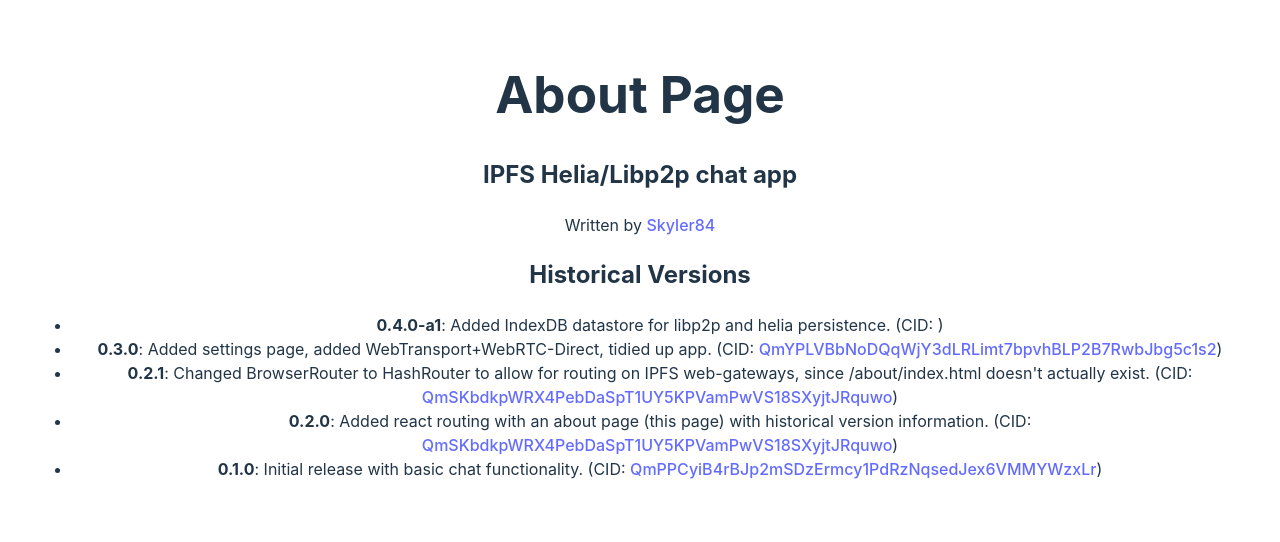
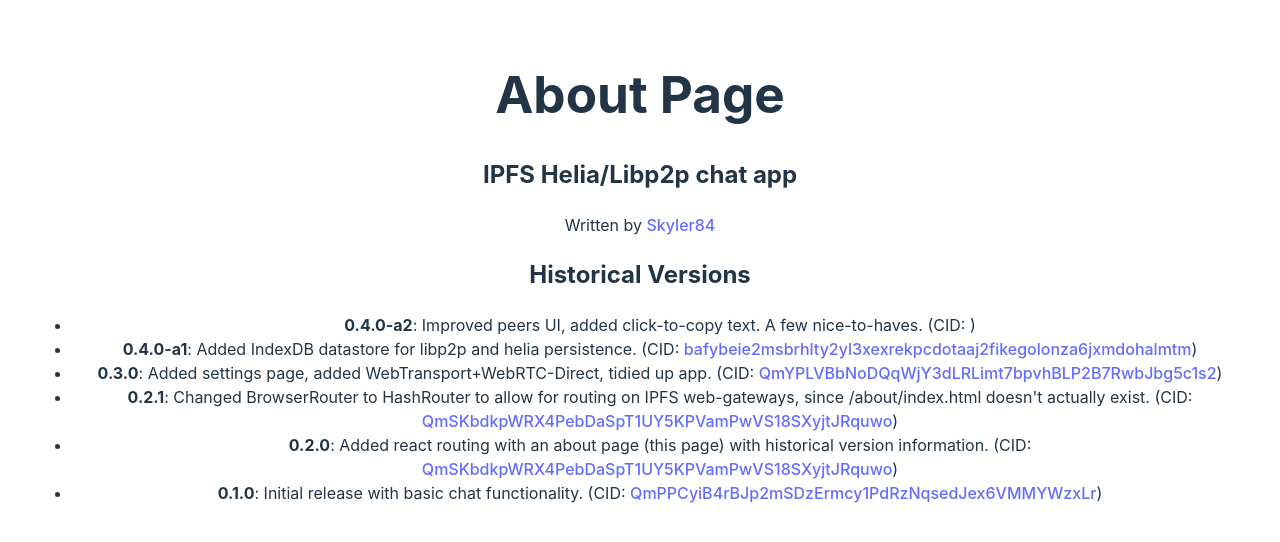
Before and after one commit to Skyler84/ipfs-chat, a React app: page /#/about in a window 1280 px wide. Shown: the top 542 px of the page. Built offline with nearby package versions, Linux system fonts and the light colour scheme; the HTML template or start-up script is replaced by a standard one.

Commit message:
Prep for v0.4.0-a2

```diff
--- a/src/About.jsx
+++ b/src/About.jsx
@@ -1,8 +1,12 @@
 import { React, useCallback, useEffect, useRef, useState } from 'react'
 
 const historical_versions = {
+    "0.4.0-a2": {
+        description: "Improved peers UI, added click-to-copy text. A few nice-to-haves."
+    },
     "0.4.0-a1": {
-        description: "Added IndexDB datastore for libp2p and helia persistence."
+        description: "Added IndexDB datastore for libp2p and helia persistence.",
+        cid: "bafybeie2msbrhlty2yl3xexrekpcdotaaj2fikegolonza6jxmdohalmtm"
     },
     "0.3.0": {
         description: "Added settings page, added WebTransport+WebRTC-Direct, tidied up app.",
```
